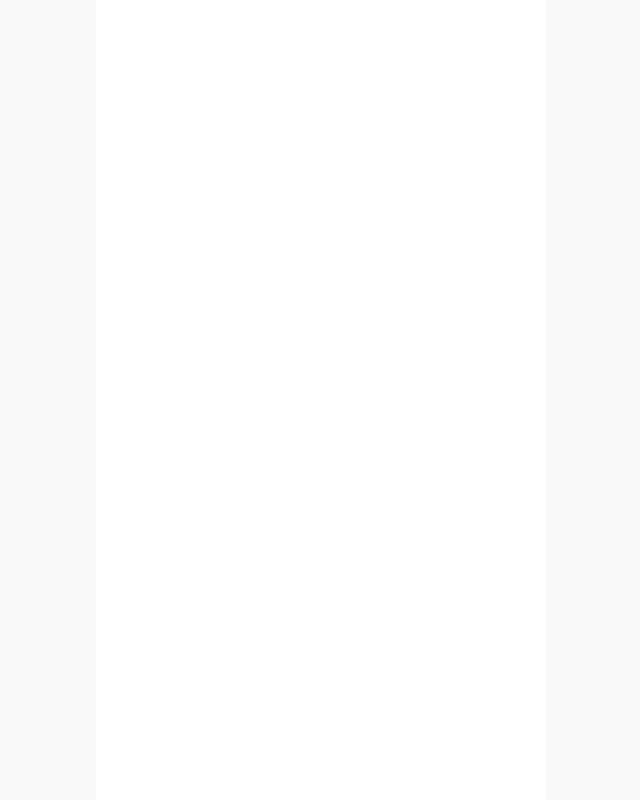
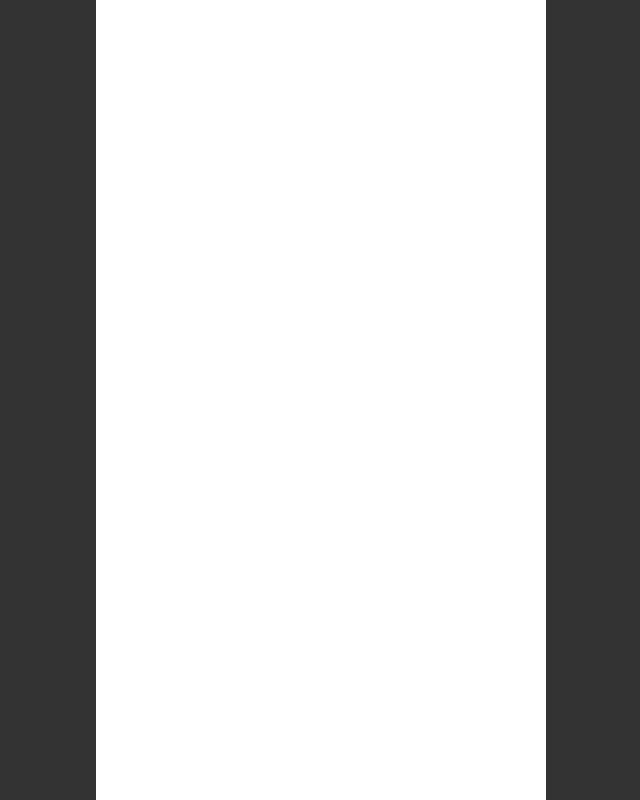
Before and after one commit to WomanTech2025-MoWo/MoWo_FE, a React (Create React App) app: page / in a window 1280 px wide. Shown: the whole page, without its empty margins (319-959 px from the left). Built offline with nearby package versions, Linux system fonts and the light colour scheme; a web font is replaced by a local one.

Commit message:
♻️[Refactor] UI 범위 밖 여백 배경색 변경

```diff
--- a/src/styles/styles.css
+++ b/src/styles/styles.css
@@ -84,7 +84,7 @@ body {
   font-size: 16px;
   font-weight: var(--font-weight-regular);
   color: var(--color-text-primary);
-  background-color: var(--color-basic-bg);
+  background-color: var(--color-gray-900);
   -webkit-font-smoothing: antialiased;
   -moz-osx-font-smoothing: grayscale;
 }
```
